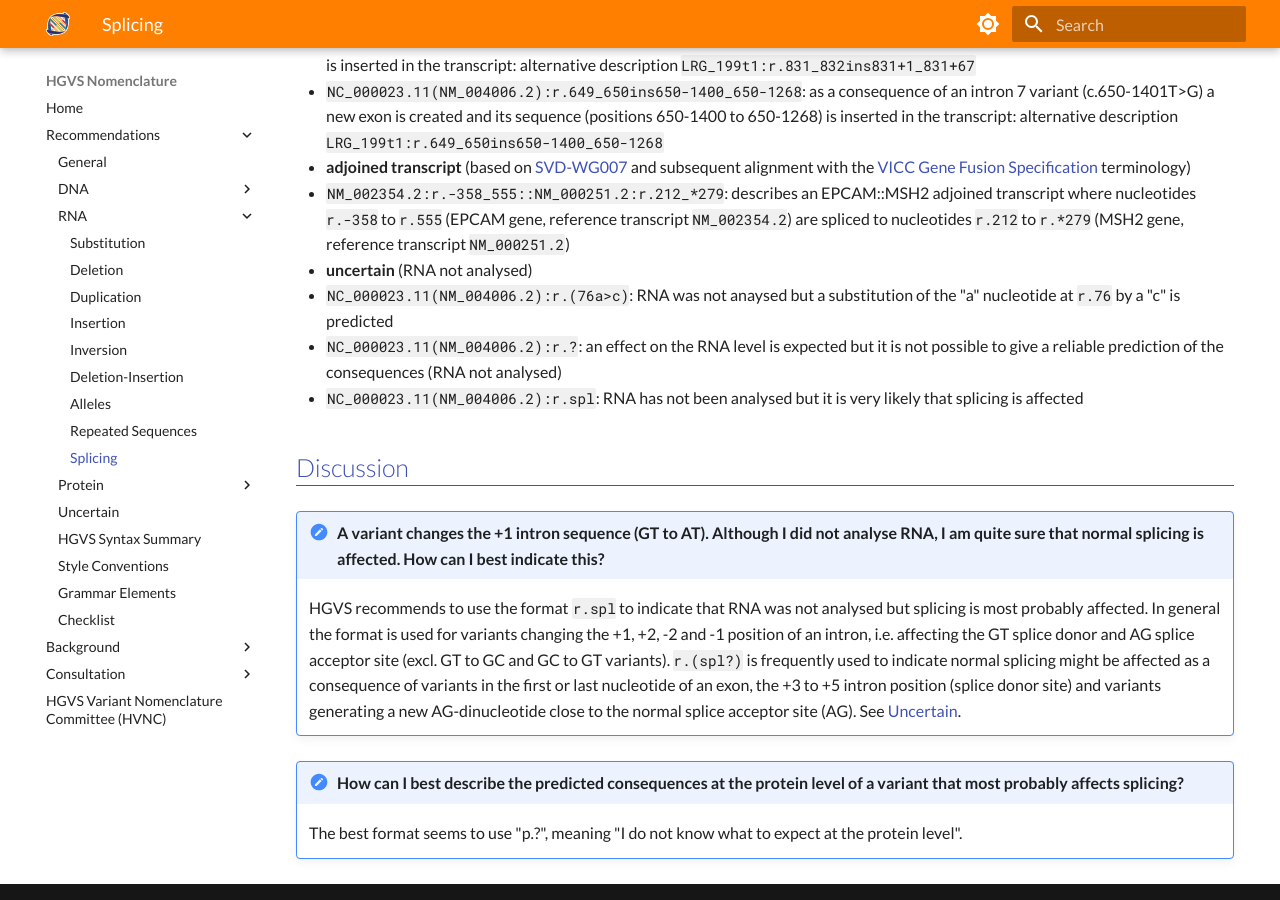
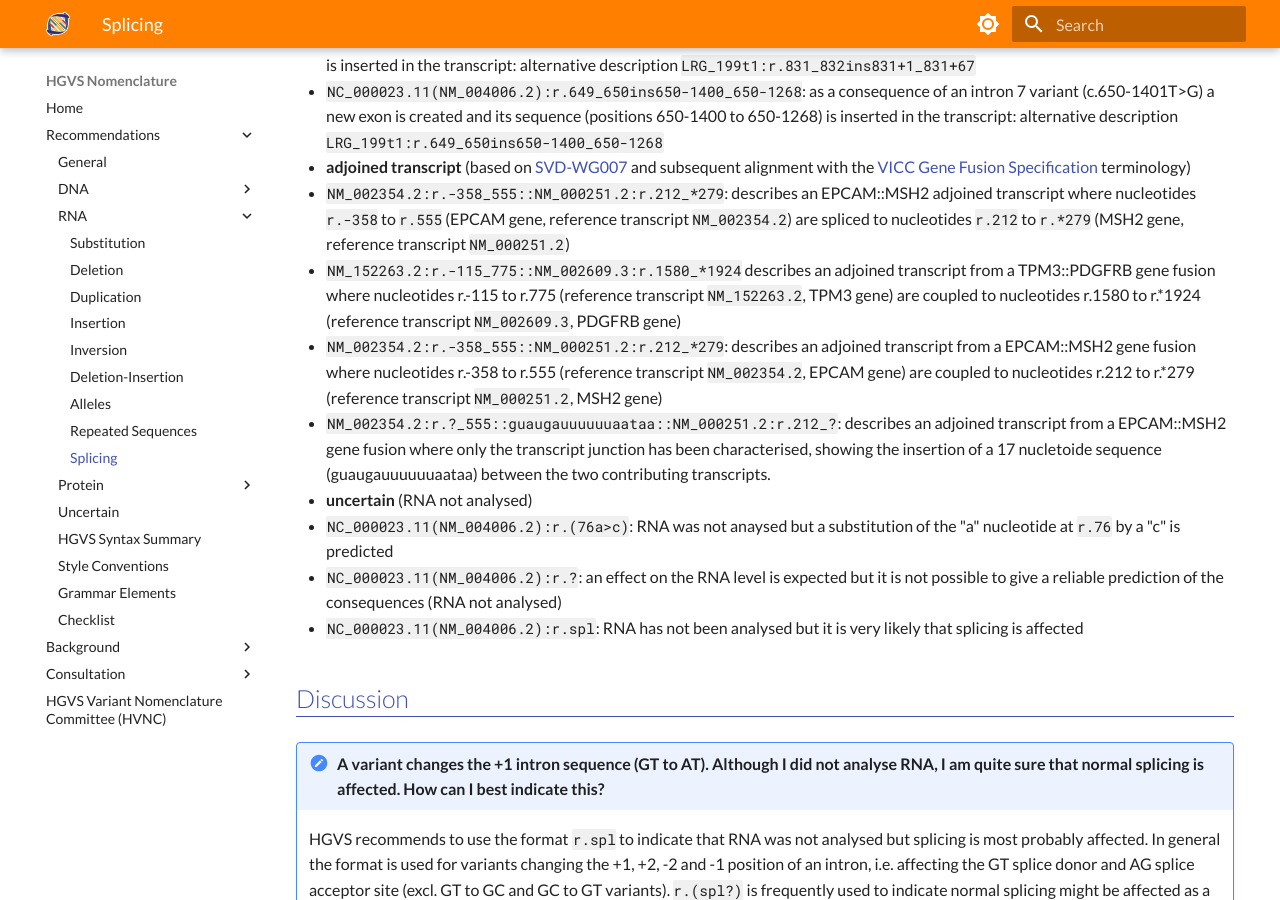
Before and after one commit to HGVSnomenclature/hgvs-nomenclature, an MkDocs documentation site: the page built from docs/recommendations/RNA/splicing.md, in a window 1280 px wide and 900 px high, scrolled down 1477 px. Built offline with MkDocs 1.6.1 and Material for MkDocs 9.7.7, drawn with Linux system fonts in a browser that asks for light colours.

Commit message:
addresses https://github.com/HGVSnomenclature/hgvs-nomenclature/pull/22#discussion_r1142470414

```diff
--- a/docs/recommendations/RNA/splicing.md
+++ b/docs/recommendations/RNA/splicing.md
@@ -36,6 +36,9 @@ Variants affecting RNA splicing result in either a [deletion](deletion.md) or [i
   - `NC_000023.11(NM_004006.2):r.649_650ins650-1400_650-1268`: as a consequence of an intron 7 variant (c.650-1401T>G) a new exon is created and its sequence (positions 650-1400 to 650-1268) is inserted in the transcript: alternative description `LRG_199t1:r.649_650ins650-1400_650-1268`
 - **adjoined transcript** (based on [SVD-WG007](../../consultation/SVD-WG007.md)  and subsequent alignment with the [VICC Gene Fusion Specification](https://fusions.cancervariants.org/en/latest) terminology)
   - `NM_002354.2:r.-358_555::NM_000251.2:r.212_*279`: describes an EPCAM::MSH2 adjoined transcript where nucleotides `r.-358` to `r.555` (EPCAM gene, reference transcript `NM_002354.2`) are spliced to nucleotides `r.212` to `r.*279` (MSH2 gene, reference transcript `NM_000251.2`)
+  - `NM_152263.2:r.-115_775::NM_002609.3:r.1580_*1924` describes an adjoined transcript from a TPM3::PDGFRB gene fusion where nucleotides r.-115 to r.775 (reference transcript `NM_152263.2`, TPM3 gene) are coupled to nucleotides r.1580 to r.\*1924 (reference transcript `NM_002609.3`, PDGFRB gene)
+  - `NM_002354.2:r.-358_555::NM_000251.2:r.212_*279`: describes an adjoined transcript from a EPCAM::MSH2 gene fusion where nucleotides r.-358 to r.555 (reference transcript `NM_002354.2`, EPCAM gene) are coupled to nucleotides r.212 to r.\*279 (reference transcript `NM_000251.2`, MSH2 gene)
+  - `NM_002354.2:r.?_555::guaugauuuuuuaataa::NM_000251.2:r.212_?`: describes an adjoined transcript from a EPCAM::MSH2 gene fusion where only the transcript junction has been characterised, showing the insertion of a 17 nucletoide sequence (guaugauuuuuuaataa) between the two contributing transcripts.
 - **uncertain** (RNA not analysed)
   - `NC_000023.11(NM_004006.2):r.(76a>c)`: RNA was not anaysed but a substitution of the "a" nucleotide at `r.76` by a "c" is predicted
   - `NC_000023.11(NM_004006.2):r.?`: an effect on the RNA level is expected but it is not possible to give a reliable prediction of the consequences (RNA not analysed)
```
Also changed, not shown: docs/background/glossary.md (+1 -1 lines), docs/recommendations/RNA/delins.md (+1 -0 lines).
